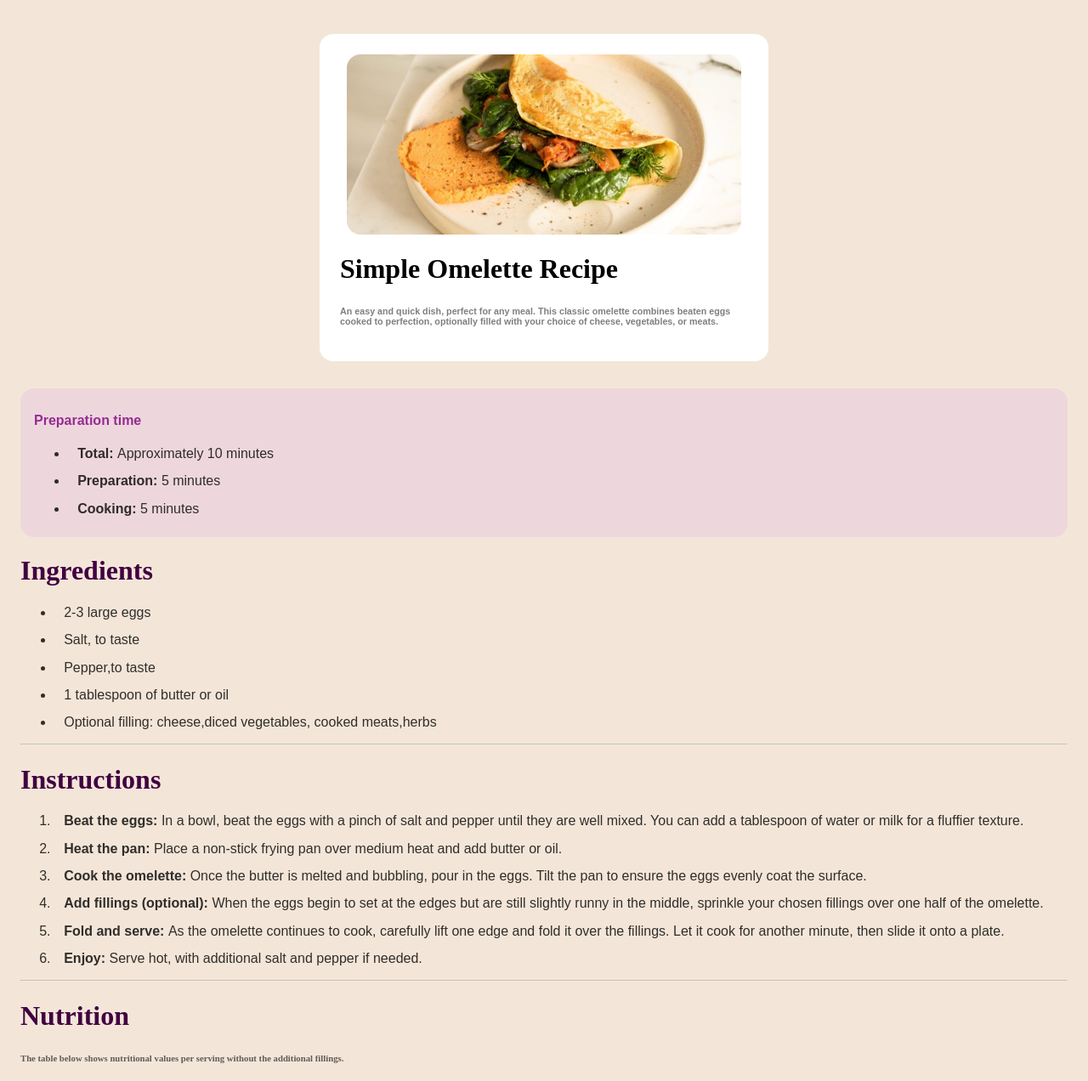
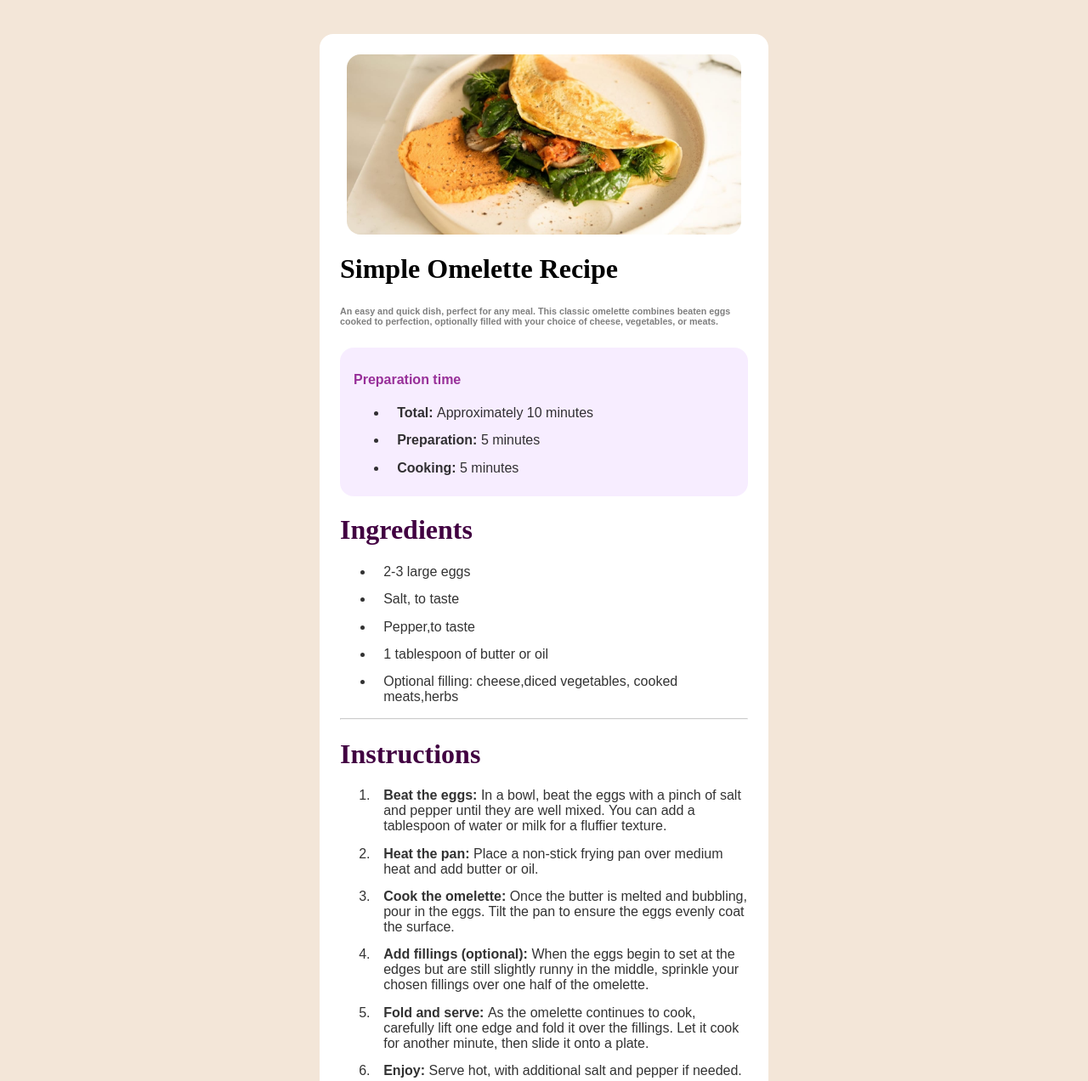
Before and after one commit to Amoru-Bek/Recipe-page, a plain HTML site: page index.html in a window 1280 px wide. Shown: the top 1272 px of the page at 85% size. Drawn offline with Linux system fonts and the light colour scheme.

Commit message:
Update index.html

```diff
--- a/index.html
+++ b/index.html
@@ -14,7 +14,6 @@
   </style>
 </head>
 <body>
-  <header>
     <div class="card-container">
       <div class="card">
         <img src="./assets/images/image-omelette.jpeg" alt="image-omelette">
@@ -22,10 +21,6 @@
         <h6>An easy and quick dish, perfect for any meal. This classic omelette combines beaten eggs cooked
          to perfection, optionally filled with your choice of cheese, vegetables, or meats.
         </h6>
-      </div>
-    </div>
-  </header>
-      <main>
       <div class="purple-card">
         <h4>Preparation time</h4>
         <ul>
@@ -88,8 +83,9 @@
           </tr>
         </table>
       </div>
+      </div>
+      </div>
     </div>
-  </main>
   <footer>
     <div class="attribution">
       Challenge by <a href="https://www.frontendmentor.io?ref=challenge" target="_blank">Frontend Mentor</a>.
```
